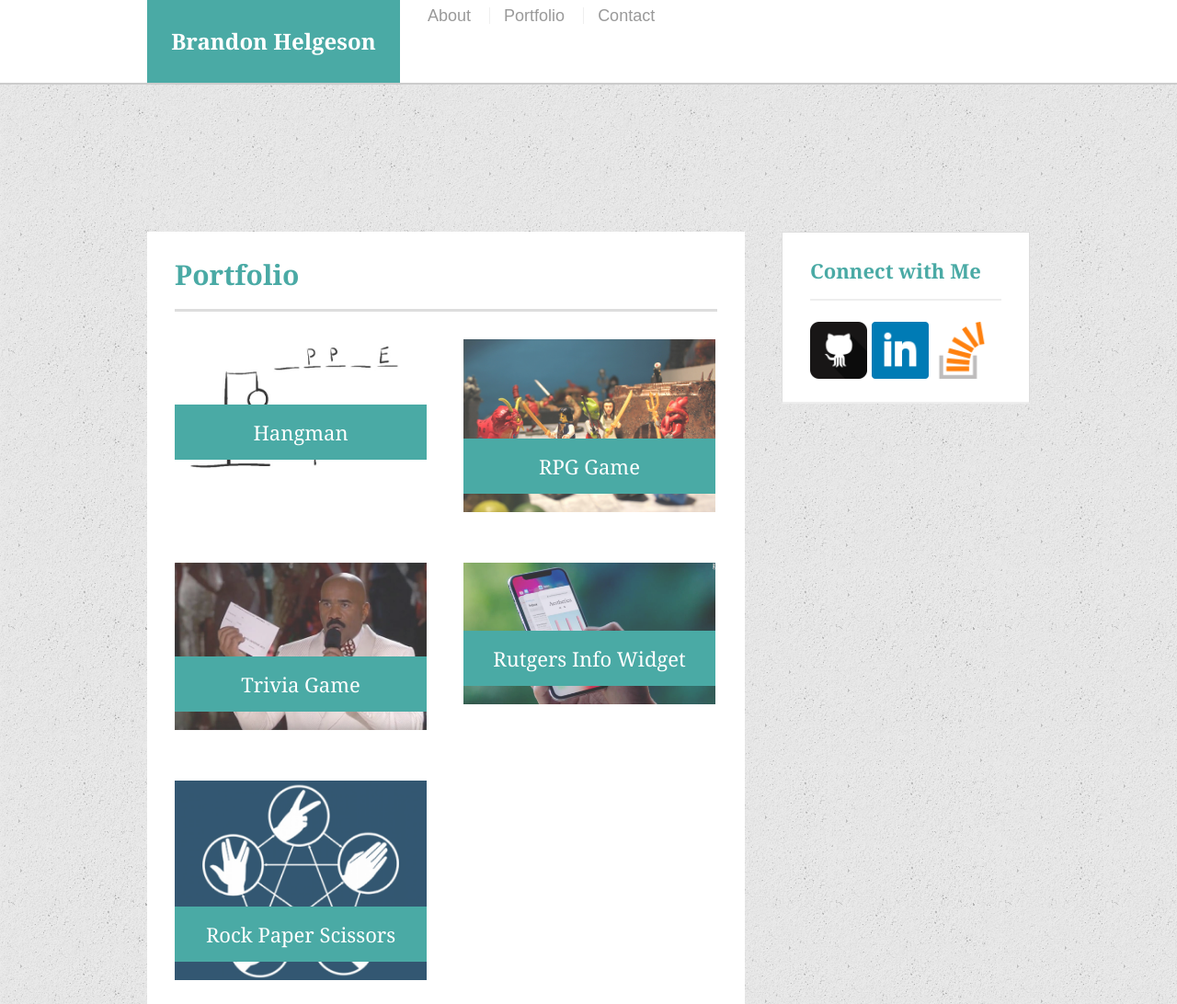
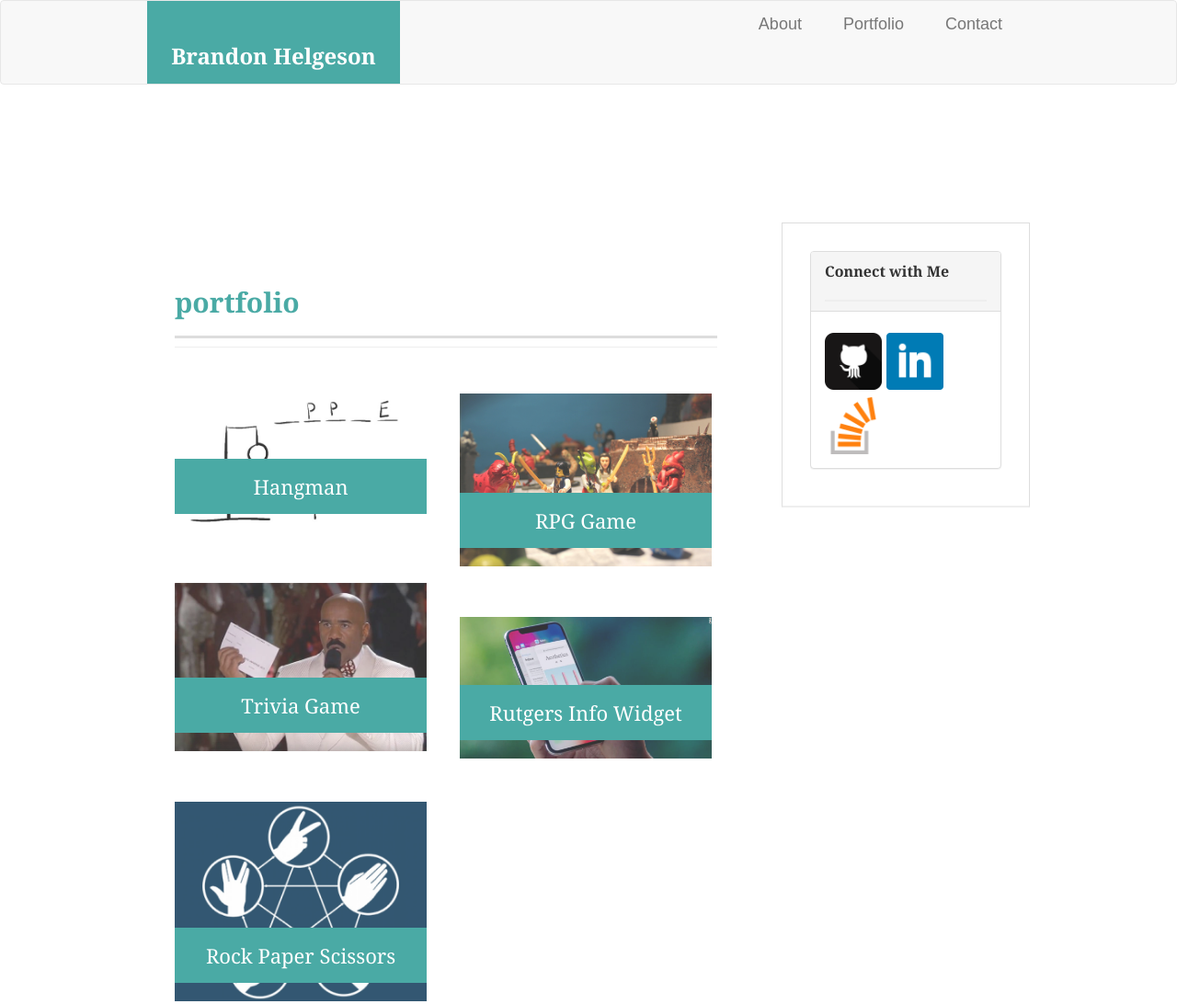
Before and after one commit to B-Helgeson/Bootstrap-Portfolio, a plain HTML site: page portfolio.html in a window 1280 px wide. Shown: the top 1092 px of the page at 92% size. Drawn offline with Linux system fonts and the light colour scheme.

Commit message:
updated bootstrap portfolio

```diff
--- a/portfolio.html
+++ b/portfolio.html
@@ -4,50 +4,86 @@
 <head>
     <title>About Me</title>
     <link rel="stylesheet" type="text/css" href="assets/css/reset.css">
+    <link rel="stylesheet" type="text/css" href="assets/css/bootstrap.css">
+    <!-- Adding Bootstrap CSS Before Custom CSS, Using bootstrap source code for visibility -->
     <link rel="stylesheet" type="text/css" href="assets/css/style.css">
 </head>
 
-<body>
+<!-- Bootstrap Navbar -->
 <header id="masthead">
-        <div class="container">
-            <a href="index.html" id="logo">Brandon Helgeson</a>
-            <nav>
+    <nav class="navbar navbar-default">
+        <div class="container-fluid container">
+            <!-- Brand and toggle get grouped for better mobile display -->
+            <div class="navbar-header">
+                <a class="navbar-brand" href="index.html" id="logo">Brandon Helgeson</a>
+            </div>
+
+            <!-- Collect the nav links, forms, and other content for toggling -->
+            <div class="collapse navbar-collapse" id="bs-example-navbar-collapse-1">
+                <ul class="nav navbar-nav navbar-right">
+                    <li>
                         <a href="index.html">About</a>
+                    </li>
+                    <li>
                         <a href="portfolio.html">Portfolio</a>
+                    </li>
+                    <li>
                         <a href="contact.html">Contact</a>
+                    </li>
+                </ul>
+            </div>
+            <!-- /.navbar-collapse -->
+        </div>
+        <!-- /.container-fluid -->
     </nav>
-        </div>
-    </header>
 
 <div id="main-container" class="container">
+<div class="row">
+    <section class="main-section col-sm-8">
+        <div class="page-header">
+            <h1>portfolio</h1>
+        </div>
 
-    <section class="main-section">
-        <h1>Portfolio</h1>
+        <div class="row">
+            <div class="col-sm-6">
                 <div class="work">
                     <img src="assets/images/hangman.jpg" class="auth-image" alt="Hangman">
                     <h3>Hangman</h3>
-            </div>
-            <div class="work">
-                    <img src="assets/images/rpg.jpg" class="auth-image" alt="RPG Game">
-                    <h3>RPG Game</h3>
                 </div>
                 <div class="work">
                     <img src="assets/images/trivia.jpg" class="auth-image" alt="Trivia Game">
                     <h3>Trivia Game</h3>
                 </div>
                 <div class="work">
+                    <img src="assets/images/rockpaperscissors.jpg" class="auth-image" alt="Rock Paper Scissors">
+                    <h3>Rock Paper Scissors</h3>
+                </div>
+            </div>
+            <!--closing left column-->
+
+            <div class="col-sm-6">
+                <div class="work">
+                    <img src="assets/images/rpg.jpg" class="auth-image" alt="RPG Game">
+                    <h3>RPG Game</h3>
+                </div>
+                <div class="work">
                     <img src="assets/images/widget.jpg" class="auth-image" alt="Rutgers Info Widget">
                     <h3>Rutgers Info Widget</h3>
                 </div>
-            <div class="work">
-                    <img src="assets/images/rockpaperscissors.jpg" class="auth-image" alt="Rock Paper Scissors">
-                    <h3>Rock Paper Scissors</h3>
             </div>
+            <!--closing right column -->
+
+        </div>
+        <!--closing main section row-->
     </section>
 
-    <section class="sidebar">
+    <div class="sidebar col-sm-4">
             <div id="connect">
-            <h2>Connect with Me</h2>
+                <div class="panel panel-default">
+                    <div class="panel-heading">
+                        <h2 class="panel-title">Connect with Me</h2>
+                    </div>
+                    <div class="panel-body">
                             <a href="https://github.com/B-Helgeson" target="_blank">
                                 <img src="assets/images/git.png" class="social" alt="Github"></a>
                             <a href="https://www.linkedin.com/in/brandonhelgeson/" target="_blank">
@@ -55,9 +91,13 @@
                             <a href="https://stackexchange.com/users/12876070/brandon-helgeson" target="_blank">
                                 <img src="assets/images/stack.png" class="social" alt="Stack Overflow"></a>
                     </div>
-    </section>
-
                 </div>
+            </div>
+        </div>
+</div>
+<!--closing row-->
+</div>
+<!--closing container-->
 
 <footer>
     <div class="container">
```
Also changed, not shown: Bootstrap_Test/1index.html (deleted, +0 -78 lines), contact.html (+43 -28 lines), index.html (+27 -18 lines), 1 other file. Lines whose indentation alone changed are shown as unchanged.
